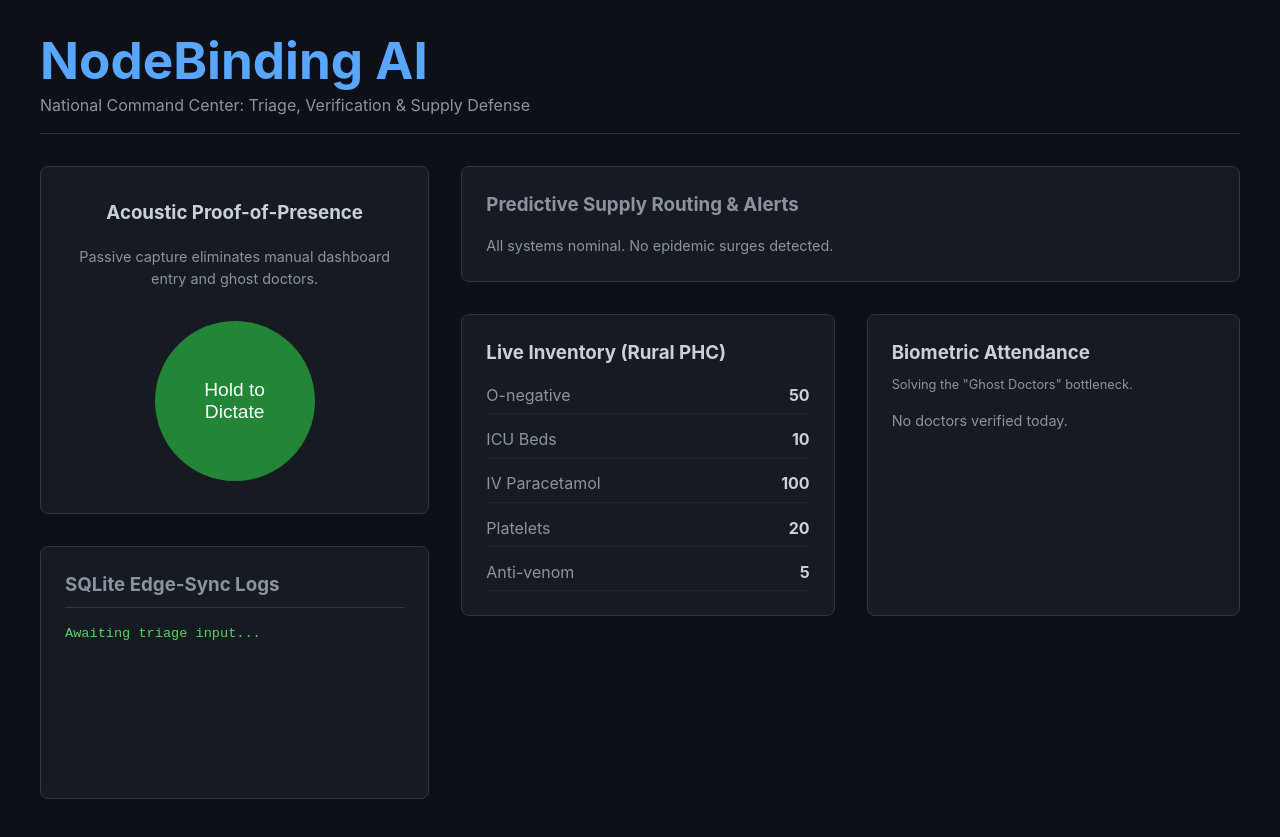
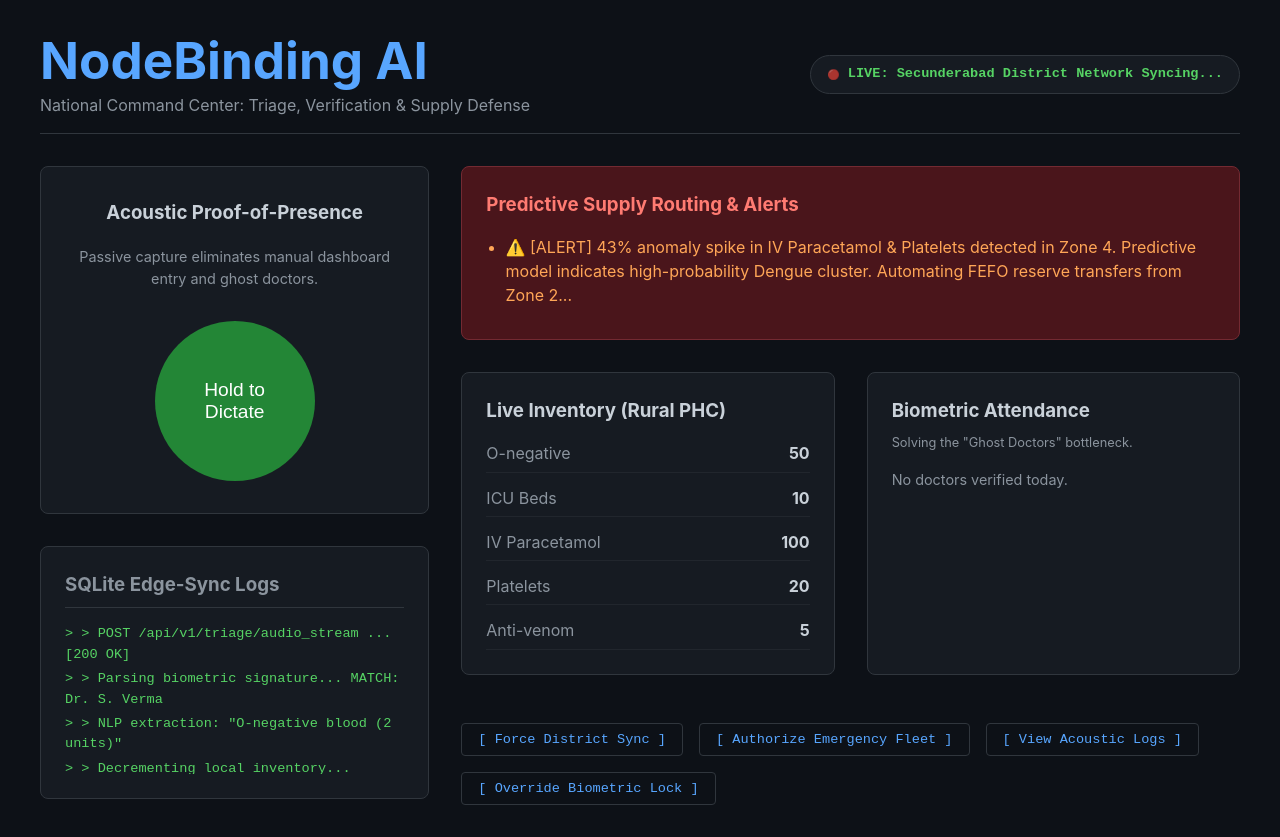
Before and after one commit to sayeeda-huriya-fatima/NodeBinding-AI, a React (Vite) app in the folder client/: page / in a window 1280 px wide. Built offline with nearby package versions, Linux system fonts and the light colour scheme.

Commit message:
feat(ui): enhance dashboard with live indicators, high-stakes fake data, god-mode buttons, and matrix terminal logs

```diff
--- a/client/src/App.css
+++ b/client/src/App.css
@@ -4,3 +4,31 @@
   margin: 0 auto;
   text-align: center;
 }
+
+.pulse {
+  display: inline-block;
+  animation: pulse 1.5s infinite;
+}
+
+@keyframes pulse {
+  0% { opacity: 1; }
+  50% { opacity: 0.3; }
+  100% { opacity: 1; }
+}
+
+.god-mode-btn {
+  background-color: transparent;
+  color: #58a6ff;
+  border: 1px solid #30363d;
+  padding: 0.5rem 1rem;
+  border-radius: 4px;
+  cursor: pointer;
+  font-family: monospace;
+  font-size: 0.85rem;
+  transition: all 0.2s;
+}
+
+.god-mode-btn:hover {
+  border-color: #58a6ff;
+  background-color: rgba(88, 166, 255, 0.1);
+}
--- a/client/src/App.tsx
+++ b/client/src/App.tsx
@@ -4,8 +4,16 @@ import './App.css';
 
 function App() {
   const [recording, setRecording] = useState(false);
-  const [alerts, setAlerts] = useState<string[]>([]);
-  const [logs, setLogs] = useState<string[]>([]);
+  const [alerts, setAlerts] = useState<string[]>([
+    '⚠️ [ALERT] 43% anomaly spike in IV Paracetamol & Platelets detected in Zone 4. Predictive model indicates high-probability Dengue cluster. Automating FEFO reserve transfers from Zone 2...'
+  ]);
+  const [logs, setLogs] = useState<string[]>([
+    '> POST /api/v1/triage/audio_stream ... [200 OK]',
+    '> Parsing biometric signature... MATCH: Dr. S. Verma',
+    '> NLP extraction: "O-negative blood (2 units)"',
+    '> Decrementing local inventory... Success.',
+    '> Encrypting delta-state for state hub...'
+  ]);
 
   const mediaRecorderRef = useRef<MediaRecorder | null>(null);
   const audioChunksRef = useRef<Blob[]>([]);
@@ -83,9 +91,15 @@ function App() {
 
   return (
     <div style={{ padding: '2rem', maxWidth: '1200px', margin: '0 auto' }}>
-      <header style={{ borderBottom: '1px solid #30363d', paddingBottom: '1rem', marginBottom: '2rem', textAlign: 'left' }}>
-        <h1 style={{ margin: 0, color: '#58a6ff' }}>NodeBinding AI</h1>
-        <p style={{ margin: '5px 0 0 0', color: '#8b949e' }}>National Command Center: Triage, Verification & Supply Defense</p>
+      <header style={{ borderBottom: '1px solid #30363d', paddingBottom: '1rem', marginBottom: '2rem', textAlign: 'left', display: 'flex', justifyContent: 'space-between', alignItems: 'center' }}>
+        <div>
+          <h1 style={{ margin: 0, color: '#58a6ff' }}>NodeBinding AI</h1>
+          <p style={{ margin: '5px 0 0 0', color: '#8b949e' }}>National Command Center: Triage, Verification & Supply Defense</p>
+        </div>
+        <div style={{ display: 'flex', alignItems: 'center', gap: '0.5rem', backgroundColor: '#161b22', padding: '0.5rem 1rem', borderRadius: '20px', border: '1px solid #30363d' }}>
+          <span className="pulse" style={{ fontSize: '10px' }}>🔴</span>
+          <span style={{ color: '#56d364', fontSize: '0.85rem', fontWeight: 'bold', fontFamily: 'monospace' }}>LIVE: Secunderabad District Network Syncing...</span>
+        </div>
       </header>
 
       <div style={{ display: 'grid', gridTemplateColumns: '1fr 2fr', gap: '2rem' }}>
@@ -163,6 +177,15 @@ function App() {
             </div>
 
           </div>
+
+          {/* God Mode Action Buttons */}
+          <div style={{ display: 'flex', gap: '1rem', marginTop: '1rem', flexWrap: 'wrap' }}>
+            <button className="god-mode-btn">[ Force District Sync ]</button>
+            <button className="god-mode-btn">[ Authorize Emergency Fleet ]</button>
+            <button className="god-mode-btn">[ View Acoustic Logs ]</button>
+            <button className="god-mode-btn">[ Override Biometric Lock ]</button>
+          </div>
+
         </div>
       </div>
     </div>
```
